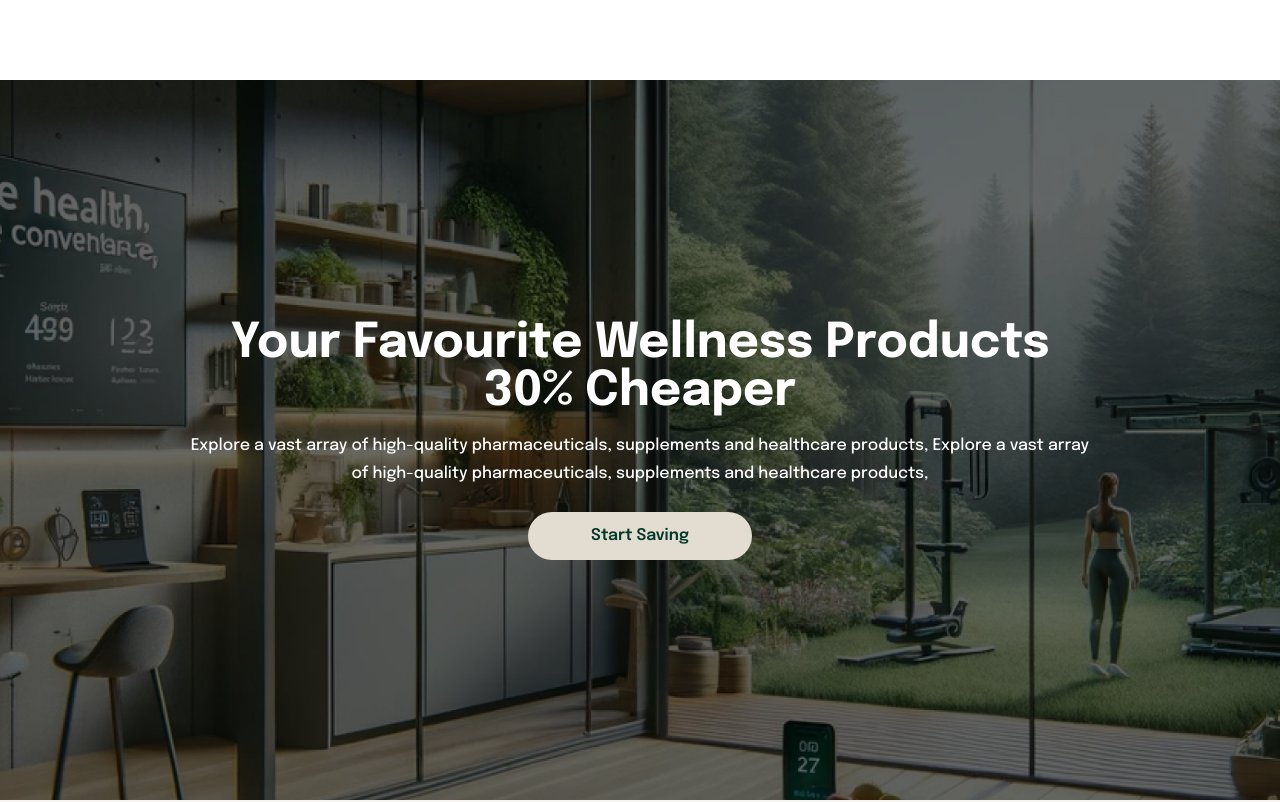
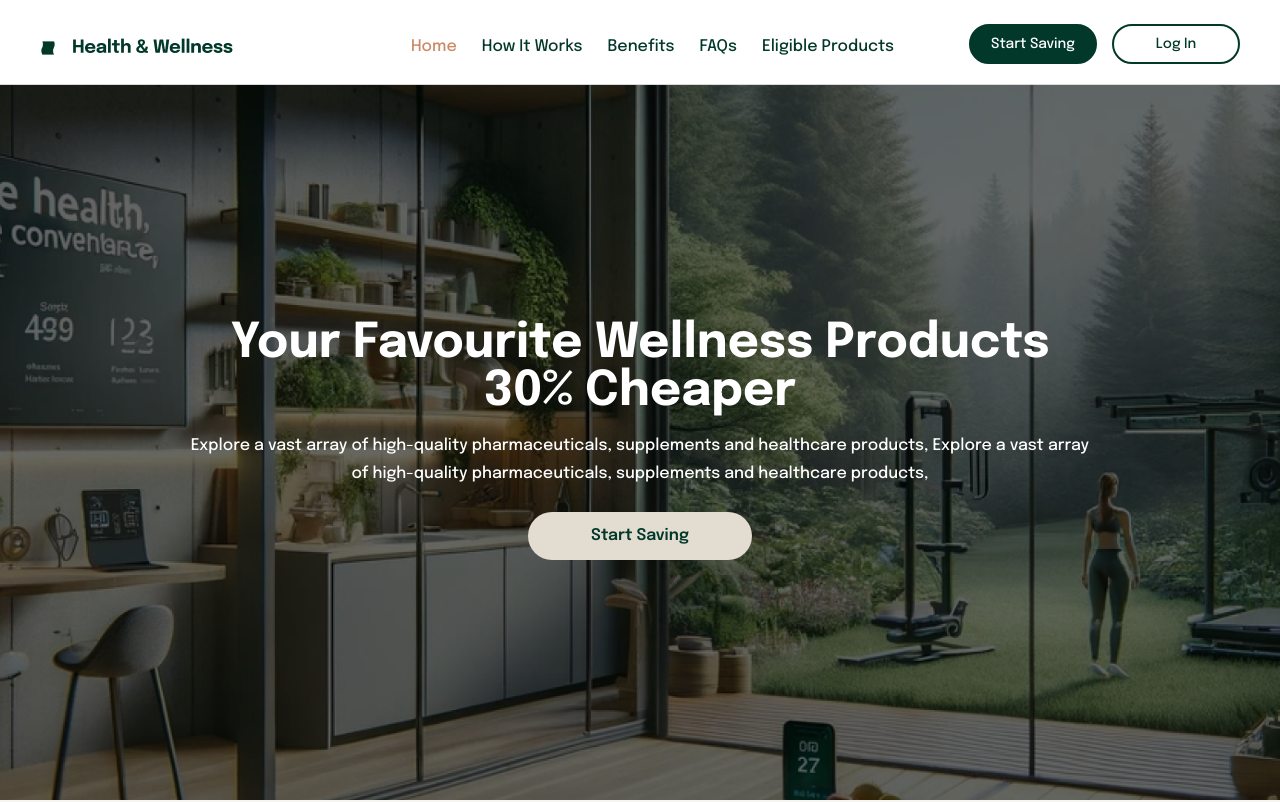
Before and after one commit to monetree/rabbit, a React (Vite) app: page / in a window 1280 px wide. Shown: the top 802 px of the page. Built offline with nearby package versions, Linux system fonts and the light colour scheme.

Commit message:
added landing

```diff
--- a/src/App.jsx
+++ b/src/App.jsx
@@ -1,5 +1,5 @@
 import HeroSection from "./components/HeroSection";
-// import Header from "./components/Header";
+import Header from "./components/Header";
 import HowItWorks from "./components/HowItWorks";
 import OurPartners from "./components/OurPartners";
 import WhatOurCustomerSays from "./components/WhatOurCustomerSays";
@@ -14,7 +14,7 @@ import "bootstrap-icons/font/bootstrap-icons.css";
 function App() {
   return (
     <div className="pt-16 lg:pt-20">
-      {/* <Header /> */}
+      <Header />
       <HeroSection />
       <OurPartners />
       <HowItWorks />
```
